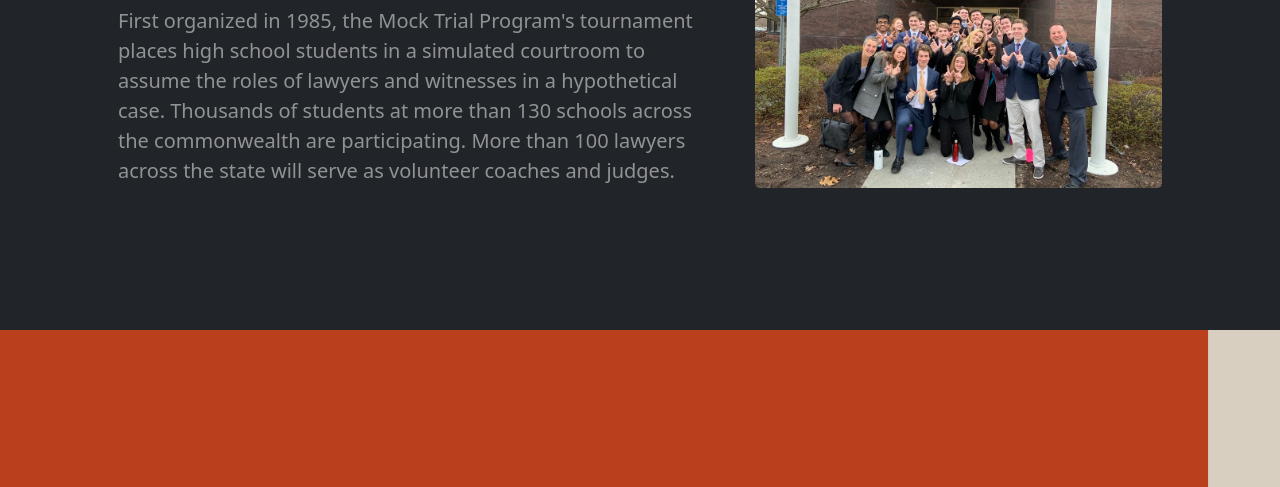
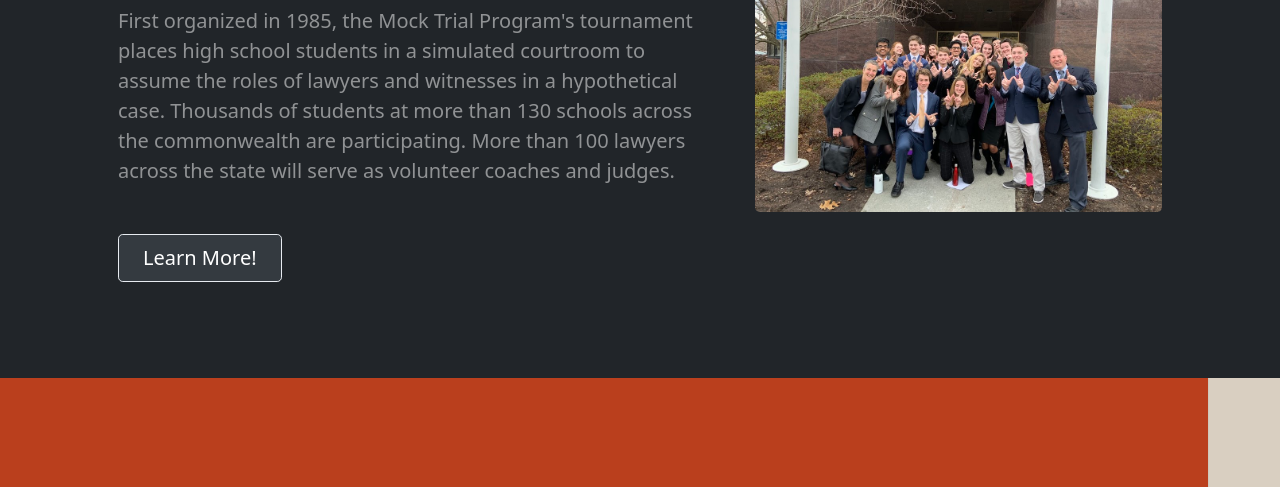
Before and after one commit to akkolen25/whsmocktrial, a plain HTML site: page index.html in a window 1280 px wide. Shown: the part 285-772 px from the top of the page. Drawn offline with nearby package versions, Linux system fonts and the light colour scheme.

Commit message:
Update index.html

```diff
--- a/index.html
+++ b/index.html
@@ -54,6 +54,7 @@
                                 <p class="lead fw-normal text-white-50 mb-4" class="intro_color">First organized in 1985, the Mock Trial Program's tournament places high school students in a simulated courtroom to assume the roles of lawyers and witnesses in a hypothetical case. Thousands of students at more than 130 schools across the commonwealth are participating. More than 100 lawyers across the state will serve as volunteer coaches and judges. </p>
                                 <br>
                                 <div class="d-grid gap-3 d-sm-flex justify-content-sm-center justify-content-xl-start">
+                                     <a class="btn btn-primary btn-lg px-4 me-sm-3" href="#features">Learn More!</a>
 
 
                                 </div>
```
